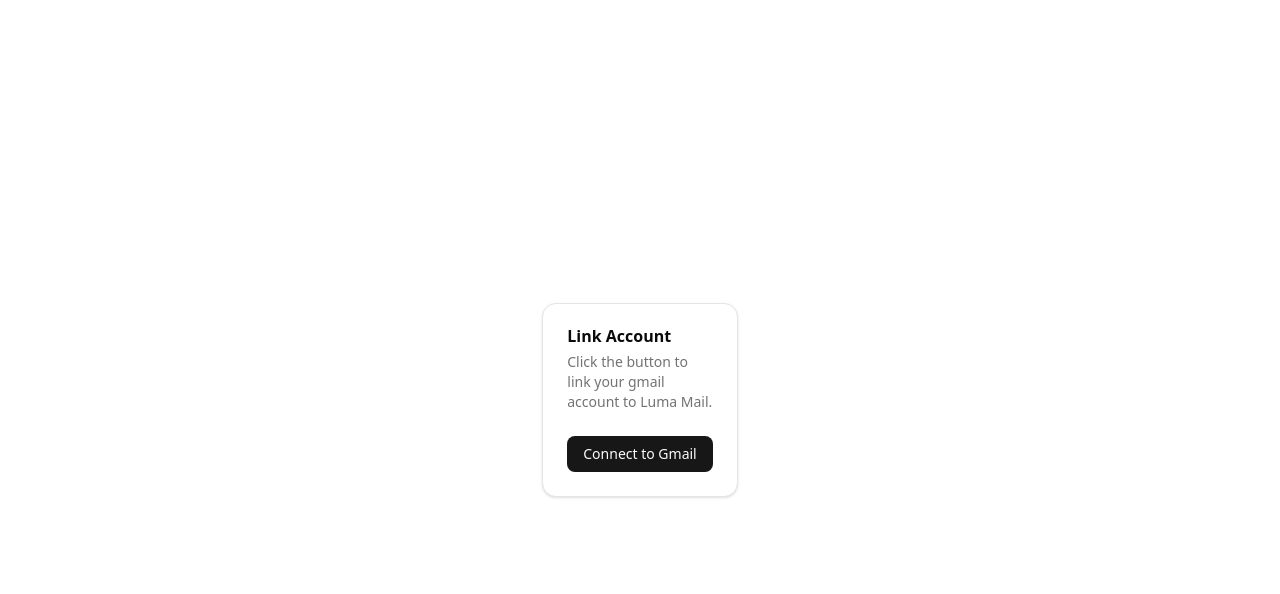
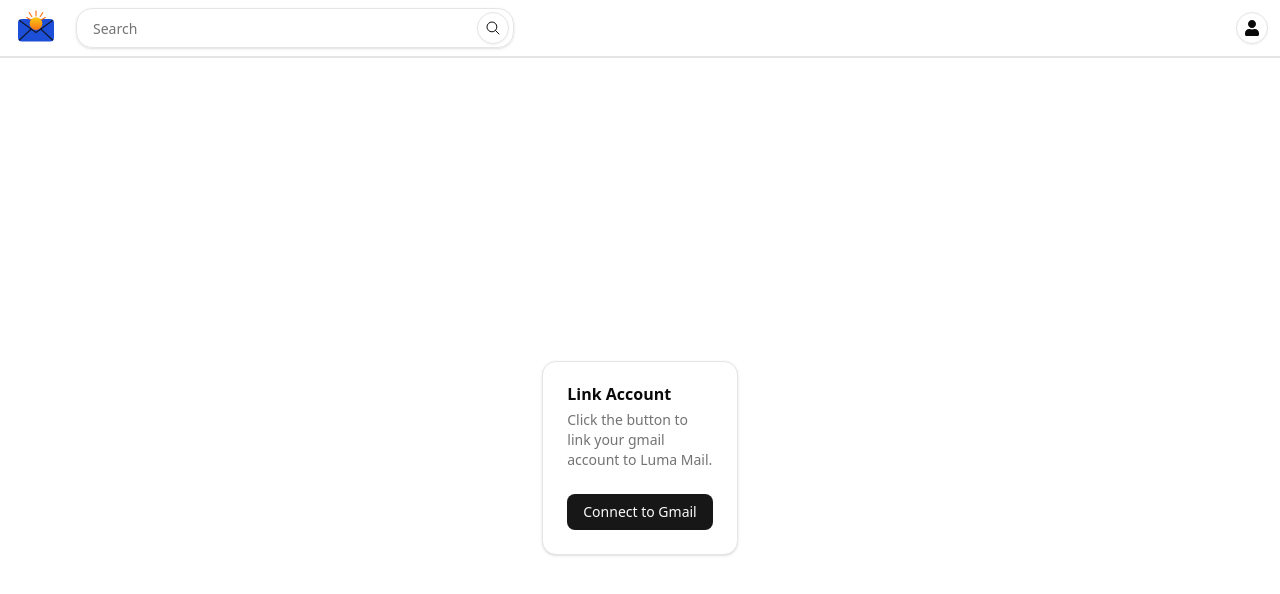
Before and after one commit to moreshwarnabar/luma-mail, a Next.js app: page /dashboard in a window 1280 px wide. Shown: the top 594 px of the page. Built offline with nearby package versions, Linux system fonts and the light colour scheme.

Commit message:
feat: enhance dashboard layout and add ui for search functionality
- Simplified the dashboard layout by removing unnecessary wrapper divs.
- Introduced a new SearchBar component for improved user experience.
- Updated the dashboard page to include the SearchBar and adjust layout styling.

```diff
--- a/app/dashboard/layout.tsx
+++ b/app/dashboard/layout.tsx
@@ -1,11 +1,7 @@
 import React from 'react';
 
 const Layout = ({ children }: { children: React.ReactNode }) => {
-  return (
-    <div className="w-full h-screen flex justify-center items-center">
-      {children}
-    </div>
-  );
+  return <div className="w-full h-screen">{children}</div>;
 };
 
 export default Layout;
--- a/app/dashboard/page.tsx
+++ b/app/dashboard/page.tsx
@@ -10,8 +10,13 @@
 } from '@/components/ui/card';
 import Link from 'next/link';
 
+import SearchBar from '@/modules/email/components/search-bar';
+
 const Dashboard = () => {
   return (
+    <>
+      <SearchBar />
+      <div className="h-full flex justify-center items-center">
         <Card>
           <CardHeader>
             <CardTitle>Link Account</CardTitle>
@@ -25,6 +30,8 @@
             </Link>
           </CardContent>
         </Card>
+      </div>
+    </>
   );
 };
 
--- /dev/null
+++ b/modules/email/components/search-bar.tsx
@@ -0,0 +1,62 @@
+import Image from 'next/image';
+import Link from 'next/link';
+import { IoSearchOutline } from 'react-icons/io5';
+import { FaUser } from 'react-icons/fa';
+
+import { cn } from '@/lib/utils';
+import { Button } from '@/components/ui/button';
+import { Input } from '@/components/ui/input';
+
+const SearchBar = () => {
+  return (
+    <div className="border-b-2 flex justify-between items-center px-3 py-1.5 md:py-1">
+      <div className="flex gap-4 items-center w-2/5">
+        <div>
+          <div className="relative w-8 h-8 sm:w-10 sm:h-10 md:w-12 md:h-12">
+            <Image
+              src="/luma-mail-logo.svg"
+              alt="luma-mail-logo"
+              fill
+              style={{ objectFit: 'contain' }}
+              sizes="(max-width: 640px) 2rem, (max-width: 768px) 2.5rem, 3rem"
+              priority
+            />
+          </div>
+        </div>
+        <div
+          className={cn(
+            'border rounded-2xl shadow-sm',
+            'flex flex-1 gap-1 items-center px-1',
+            'h-8 sm:h-10'
+          )}
+        >
+          <Input
+            id="search"
+            name="search"
+            type="text"
+            placeholder="Search"
+            className={cn(
+              'border-0 shadow-none focus-visible:ring-0 focus-visible:border-0',
+              'text-xs',
+              'h-6 sm:h-8'
+            )}
+          />
+          <Button
+            variant="outline"
+            size="icon-sm"
+            className={cn('rounded-full', 'w-7 h-7', 'sm:w-8 sm:h-8')}
+          >
+            <IoSearchOutline />
+          </Button>
+        </div>
+      </div>
+      <Link href="/profile">
+        <Button variant="outline" size="icon-sm" className="rounded-full">
+          <FaUser />
+        </Button>
+      </Link>
+    </div>
+  );
+};
+
+export default SearchBar;
```
Lines whose indentation alone changed are shown as unchanged.
